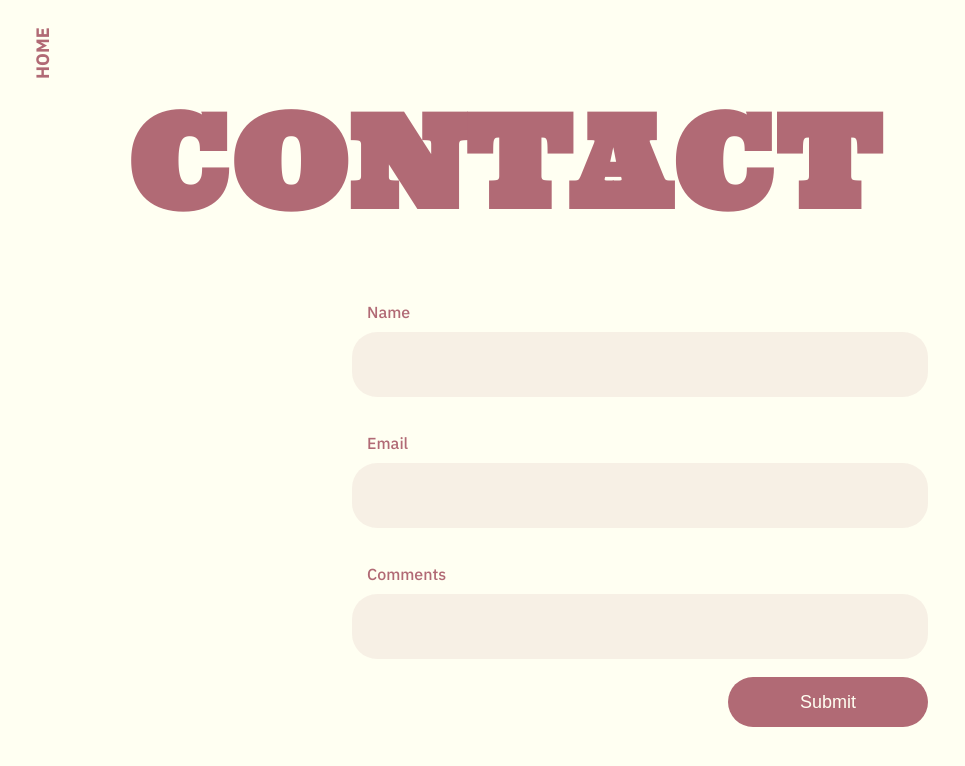
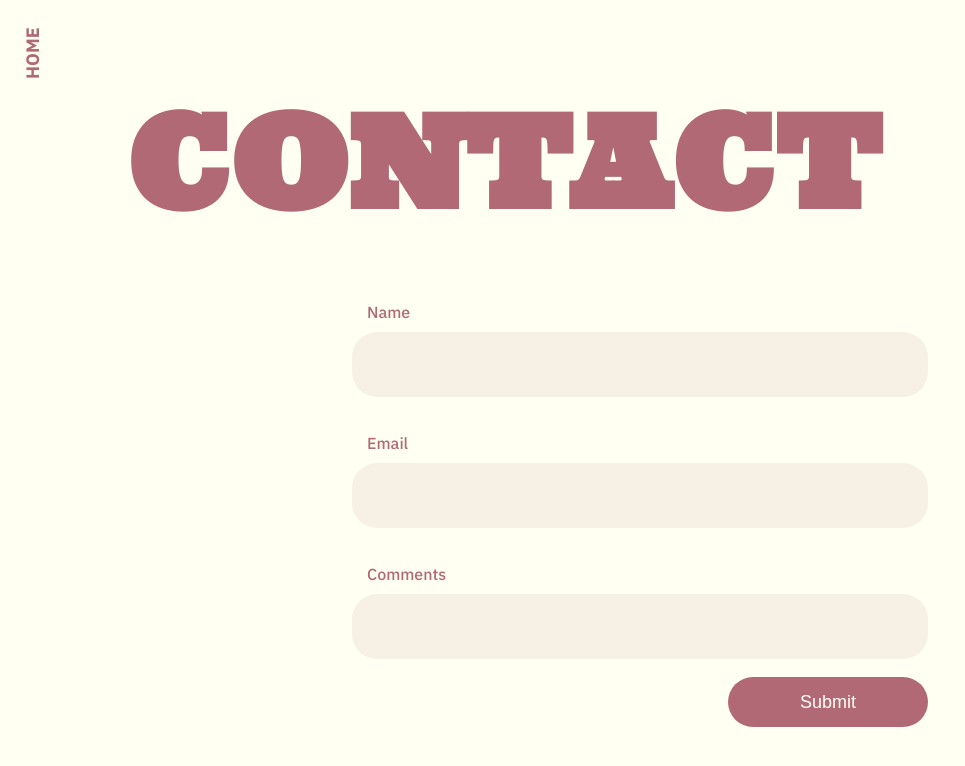
Before and after one commit to huntkay1/portfolio, a React (Vite) app: page /contact in a window 1280 px wide. Shown: the top 766 px of the page, without its empty margins (0-965 px from the left). Built offline with nearby package versions, Linux system fonts and the light colour scheme.

Commit message:
Update styling

```diff
--- a/index.html
+++ b/index.html
@@ -2,7 +2,7 @@
 <html lang="en">
   <head>
     <meta charset="UTF-8" />
-    <link rel="icon" type="image/svg+xml" href="/vite.svg" />
+    <link rel="icon" type="image/svg+xml" href="src/assets/artie-logo.png" />
     <meta name="viewport" content="width=device-width, initial-scale=1.0" />
     <title>Kayla Hunt</title>
   </head>
--- a/src/styles/index.css
+++ b/src/styles/index.css
@@ -1,5 +1,4 @@
 @import url('https://fonts.googleapis.com/css2?family=IBM+Plex+Sans:ital,wght@0,100;0,200;0,300;0,400;0,500;0,600;0,700;1,100;1,200;1,300;1,400;1,500;1,600;1,700&family=Ultra&display=swap');
-
 :root {
     --ACCENT-FONT: 'Ultra', serif;
     --MAIN-FONT: 'IBM Plex Sans', serif;
@@ -50,7 +49,7 @@ a {
     transform: rotate(270deg);
     position: absolute;
     top: 60px;
-    left: 30px;
+    left: 20px;
     font-weight: 700;
     font-family: var(--MAIN-FONT);
     background-color: transparent;
```
Also changed, not shown: src/assets/artie-logo.png (added).
